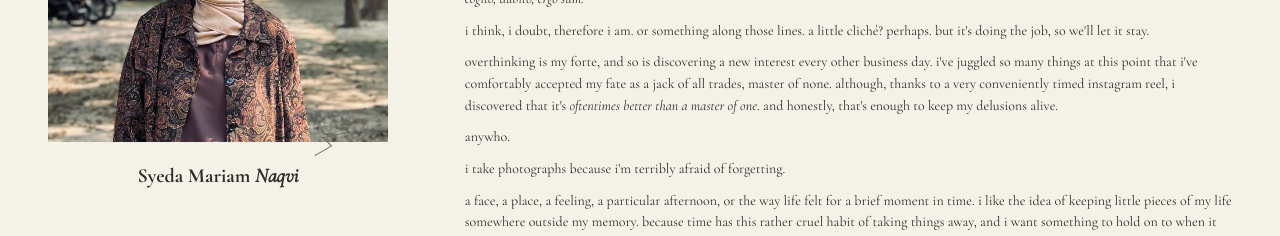
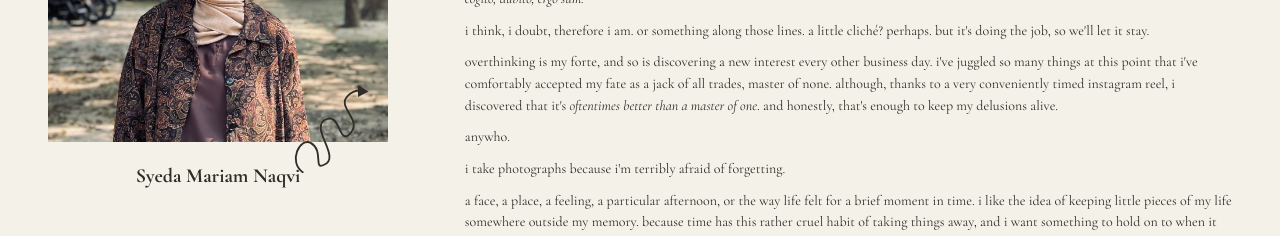
Before and after one commit to mariamnaqvi338-bot/personal-website-, a React (Vite) app: page / in a window 1280 px wide. Shown: the part 365-601 px from the top of the page. Built offline with nearby package versions, Linux system fonts and the light colour scheme.

Commit message:
Unify portrait name typography and replace zigzag with a curved arrow

```diff
--- a/src/main.tsx
+++ b/src/main.tsx
@@ -12,7 +12,7 @@ function PageHeading({ index, title, subtitle }: { index: string; title: string;
 }
 function ContentsLabel({ children }: { children: React.ReactNode }) { return <div className="contents-label"><span>Contents</span><span className="dotted-line"/><span>{children}</span></div>; }
 function About() {
-  return <div className="about-layout"><aside className="about-profile">{personal.portrait && <figure className="profile-photo"><img src={personal.portrait} width="1170" height="1341" alt="Syeda Mariam Naqvi standing beneath a tree" fetchPriority="high"/></figure>}<div className="portrait-signature"><svg className="portrait-arrow" viewBox="0 0 110 65" fill="none" aria-hidden="true"><path d="M18 58 L42 44 L29 32 L66 24 L54 13 L90 5 M78 5 L90 5 L88 17"/></svg><h1>Syeda Mariam <em>Naqvi</em></h1></div></aside><section className="about-story" aria-labelledby="about-title"><h2 id="about-title">{aboutHeading}</h2>{about.map((p,i) => <p key={p} className={i===0 ? 'opening-line' : undefined}><InlineText text={p}/></p>)}</section></div>;
+  return <div className="about-layout"><aside className="about-profile">{personal.portrait && <figure className="profile-photo"><img src={personal.portrait} width="1170" height="1341" alt="Syeda Mariam Naqvi standing beneath a tree" fetchPriority="high"/></figure>}<div className="portrait-signature"><svg className="portrait-arrow" viewBox="0 0 180 85" fill="none" aria-hidden="true"><path d="M8 67 C-1 39 40 18 48 38 C57 61 23 75 43 79 C73 87 61 18 89 22 C119 26 80 70 108 65 C139 60 116 17 143 14 C155 12 164 18 170 25"/><path className="arrow-tip" d="M155 26 L174 29 L167 10 Z"/></svg><h1>Syeda Mariam Naqvi</h1></div></aside><section className="about-story" aria-labelledby="about-title"><h2 id="about-title">{aboutHeading}</h2>{about.map((p,i) => <p key={p} className={i===0 ? 'opening-line' : undefined}><InlineText text={p}/></p>)}</section></div>;
 }
 function Graphics() {
   return <><PageHeading index="I" title="Graphics & postcards" subtitle="Things made to be seen, held, and sent."/><ContentsLabel>GRAPHIC WORK</ContentsLabel>{graphicWork.map((item, i) => <article className="entry" key={item.title}><span className="entry-number">{roman[i] ?? i + 1}</span><div><h2>{item.title}</h2><p>{item.description}</p>{item.images.length > 0 && <div className="image-grid">{item.images.map(image => <figure key={image.src}><img src={image.src} alt={image.alt} loading="lazy"/>{image.caption && <figcaption>{image.caption}</figcaption>}</figure>)}</div>}<p className="quiet-note">Designs and further details will be added to this collection.</p></div><span className="entry-meta">{item.category}</span></article>)}</>;
--- a/src/style.css
+++ b/src/style.css
@@ -254,3 +254,9 @@ footer {
 .portrait-arrow path{stroke:currentColor;stroke-width:1.5;stroke-linecap:round;stroke-linejoin:round}
 @media(max-width:1000px) and (min-width:701px){.portrait-signature h1{font-size:18px}}
 @media(max-width:700px){.portrait-signature{max-width:280px;padding-top:24px}.portrait-arrow{right:12px;top:-25px;width:65px;height:48px}}
+
+.portrait-signature h1{font-family:var(--serif);font-size:var(--heading-size);font-style:normal;font-weight:700}
+.portrait-arrow{width:110px;height:65px;right:0;top:-45px;transform:rotate(-38deg);transform-origin:center}
+.portrait-arrow path{stroke:var(--ink);stroke-width:3;stroke-linecap:round;stroke-linejoin:round}
+.portrait-arrow .arrow-tip{fill:var(--ink);stroke:none}
+@media(max-width:700px){.portrait-arrow{width:90px;height:55px;right:5px;top:-35px}}
```
